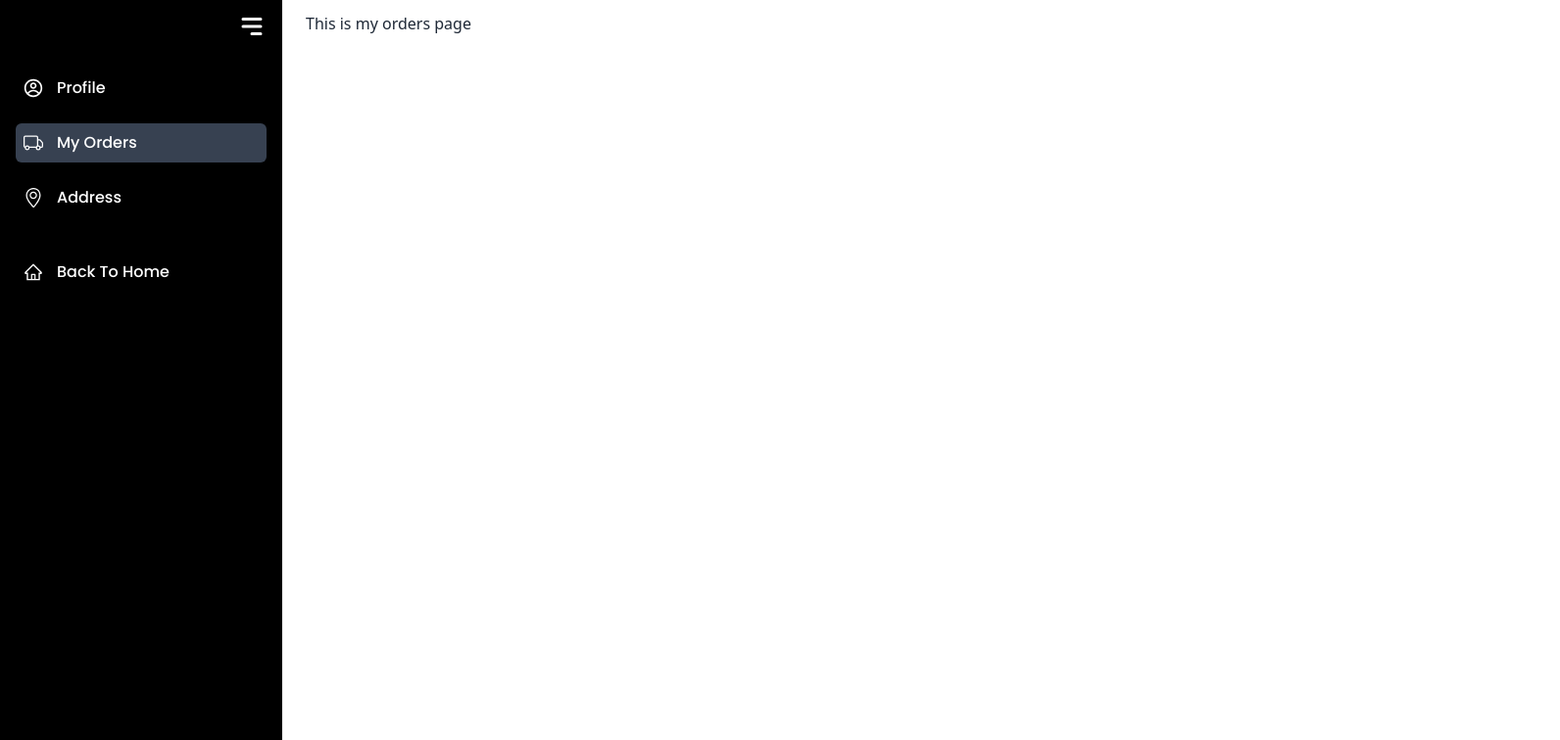
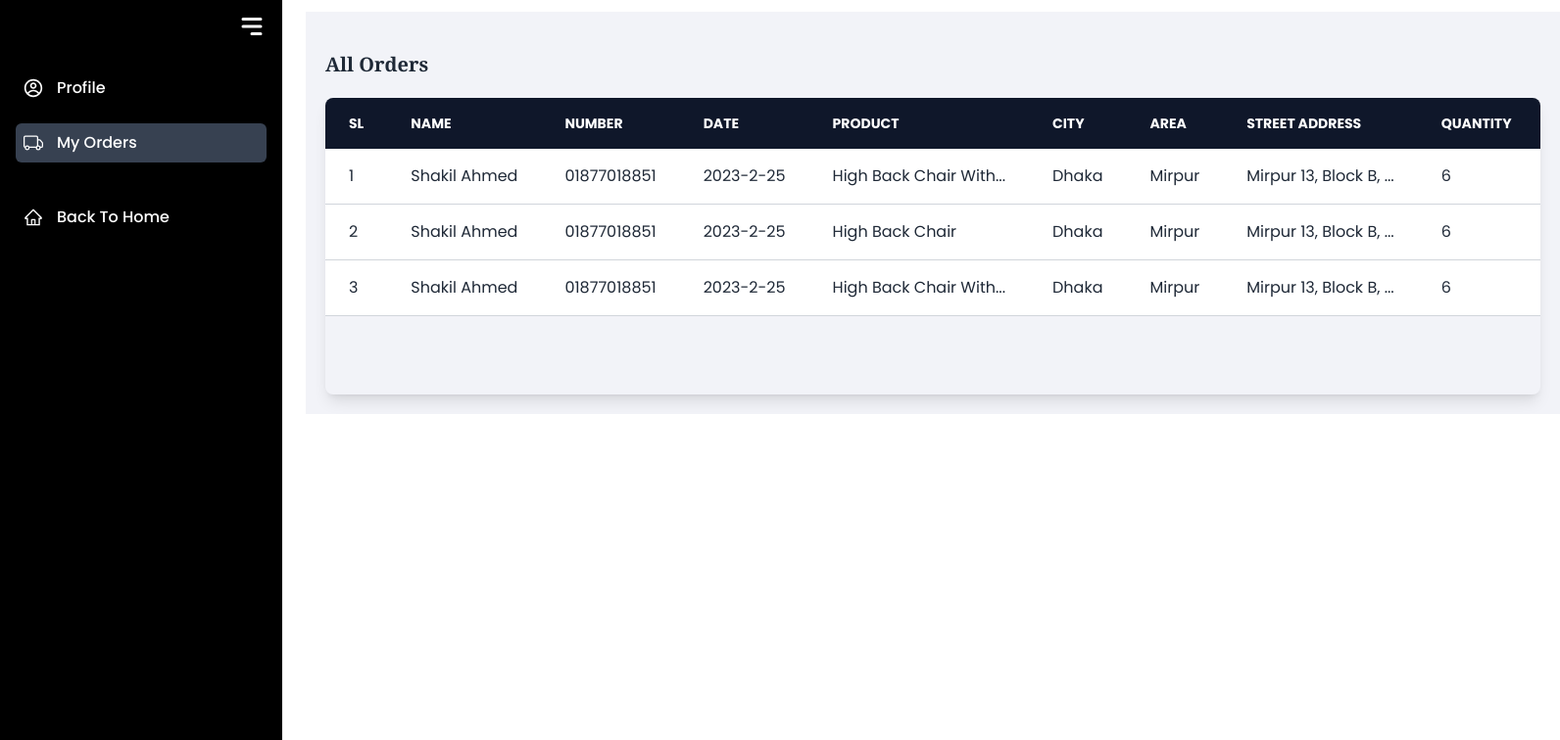
Before and after one commit to iamshakil19/super-tech-client, a React (Create React App) app: page /account/orders in a window 1280 px wide. Shown: the top 756 px of the page at 98% size, 1592 px wide, since content can reach past the window. Built offline with nearby package versions, Linux system fonts and the light colour scheme.

Commit message:
user order table almost done

```diff
--- /dev/null
+++ b/src/Layout/ProductFilter/ProductFilterLayout.js
@@ -0,0 +1,11 @@
+import React from 'react';
+
+const ProductFilterLayout = () => {
+    return (
+        <div>
+
+        </div>
+    );
+};
+
+export default ProductFilterLayout;
--- a/src/Pages/DashboardPages/UserPage/Address.js
+++ /dev/null
@@ -1,7 +0,0 @@
-import React from "react";
-
-const Address = () => {
-  return <div>This is address page</div>;
-};
-
-export default Address;
--- a/src/Pages/DashboardPages/UserPage/MyOrders.js
+++ /dev/null
@@ -1,11 +0,0 @@
-import React from 'react';
-
-const MyOrders = () => {
-    return (
-        <div>
-            This is my orders page
-        </div>
-    );
-};
-
-export default MyOrders;
--- /dev/null
+++ b/src/Pages/DashboardPages/UserPage/Orders/MyOrders.js
@@ -0,0 +1,82 @@
+import React from "react";
+
+import MyOrdersRow from "./MyOrdersRow";
+
+const myOrdersData = [
+  {
+    name: "Shakil Ahmed",
+    number: "01877018851",
+    date: "2023-2-25",
+    productName: "high back chair with head rest and something",
+    city: "Dhaka",
+    area: "Mirpur",
+    streetAddress:
+      "Mirpur 13, Block B, Road 9, House 13, Floor 2, Front  Side dffd dfdf dfdf dfdf dfdf",
+    quantity: 6,
+    status: "pending",
+  },
+  {
+    name: "Shakil Ahmed",
+    number: "01877018851",
+    date: "2023-2-25",
+    productName: "high back chair",
+    city: "Dhaka",
+    area: "Mirpur",
+    streetAddress:
+      "Mirpur 13, Block B, Road 9, House 13, Floor 2, Front  Side dffd dfdf dfdf dfdf dfdf",
+    quantity: 6,
+    status: "pending",
+  },
+  {
+    name: "Shakil Ahmed",
+    number: "01877018851",
+    date: "2023-2-25",
+    productName: "high back chair with head rest and something",
+    city: "Dhaka",
+    area: "Mirpur",
+    streetAddress:
+      "Mirpur 13, Block B, Road 9, House 13, Floor 2, Front  Side dffd dfdf dfdf dfdf dfdf",
+    quantity: 6,
+    status: "pending",
+  },
+];
+
+const MyOrders = () => {
+  return (
+    <div className="bg-[#F2F3F8] p-5">
+      <h2 className="text-xl font-serif font-semibold my-5">All Orders</h2>
+      {myOrdersData.length > 0 ? (
+        <div class="overflow-x-auto shadow-lg sm:rounded-lg poppins pb-20">
+          <table class="w-full text-left">
+            <thead class="text-sm text-white uppercase bg-slate-900">
+              <tr>
+                <th class="px-6 py-4 whitespace-nowrap">SL</th>
+                <th class="px-6 py-4 whitespace-nowrap">Name</th>
+                <th class="px-6 py-4 whitespace-nowrap">Number</th>
+                <th class="px-6 py-4 whitespace-nowrap">Date</th>
+                <th class="px-6 py-4 whitespace-nowrap">Product</th>
+                <th class="px-6 py-4 whitespace-nowrap">City</th>
+                <th class="px-6 py-4 whitespace-nowrap">Area</th>
+                <th class="px-6 py-4 whitespace-nowrap">Street Address</th>
+                <th class="px-6 py-4 whitespace-nowrap">Quantity</th>
+                <th class="px-6 py-4 whitespace-nowrap">Status</th>
+                <th class="px-6 py-4 whitespace-nowrap">Action</th>
+              </tr>
+            </thead>
+            <tbody className="">
+              {
+                myOrdersData.map((myOrder, i) => <MyOrdersRow myOrder={myOrder} key={i} i={i + 1} />)
+              }
+            </tbody>
+          </table>
+        </div>
+      ) : (
+        <div>
+          <h2 className="text-center font-medium">No Order Found</h2>
+        </div>
+      )}
+    </div>
+  );
+};
+
+export default MyOrders;
--- /dev/null
+++ b/src/Pages/DashboardPages/UserPage/Orders/MyOrdersRow.js
@@ -0,0 +1,54 @@
+import React from "react";
+import { BiDotsVertical } from "react-icons/bi";
+const MyOrdersRow = ({ myOrder, i }) => {
+  const {
+    name,
+    number,
+    date,
+    productName,
+    city,
+    area,
+    streetAddress,
+    quantity,
+    status,
+  } = myOrder;
+
+  return (
+    <tr class="bg-white border-b border-gray-300 hover:bg-gray-300">
+      <td class="px-6 py-4 whitespace-nowrap">{i}</td>
+      <td class="px-6 py-4 whitespace-nowrap capitalize">{name}</td>
+      <td class="px-6 py-4 whitespace-nowrap">{number}</td>
+      <td class="px-6 py-4 whitespace-nowrap">{date}</td>
+      <td class="px-6 py-4 whitespace-nowrap capitalize">
+        {productName.length > 20
+          ? productName.slice(0, 20) + "..."
+          : productName}
+      </td>
+      <td class="px-6 py-4 whitespace-nowrap capitalize">{city}</td>
+      <td class="px-6 py-4 whitespace-nowrap capitalize">{area}</td>
+      <td class="px-6 py-4 whitespace-nowrap capitalize">
+        {streetAddress.length > 20
+          ? streetAddress.slice(0, 20) + "..."
+          : streetAddress}
+      </td>
+      <td class="px-6 py-4 whitespace-nowrap">{quantity}</td>
+      <td class="px-6 py-4 whitespace-nowrap capitalize">{status}</td>
+      <td class="px-6 py-4 whitespace-nowrap dropdown dropdown-bottom dropdown-left">
+        {" "}
+        <label htmlFor="" tabIndex={1}>
+          <BiDotsVertical className="text-blue-500 cursor-pointer" size={24} />{" "}
+        </label>
+        <ul
+          tabIndex={1}
+          className="dropdown-content menu rounded-md  shadow-md shadow-gray-400 w-52"
+        >
+          <li className="text-white bg-slate-900 p-2 hover:bg-slate-600 cursor-pointer font-medium">
+            Details
+          </li>
+        </ul>
+      </td>
+    </tr>
+  );
+};
+
+export default MyOrdersRow;
--- a/src/Pages/DashboardPages/UserPage/Profile/Profile.js
+++ b/src/Pages/DashboardPages/UserPage/Profile/Profile.js
@@ -7,8 +7,8 @@ const Profile = () => {
   const [isEditable, setEditable] = useState(false);
   return (
     <div>
-      <div className="flex justify-center items-center overflow-auto p-10 poppins mt-20">
-        <div className="bg-slate-100 border border-gray-200 shadow-lg p-10 rounded-2xl max-w-3xl">
+      <div className="flex justify-center items-center overflow-auto p-8 poppins">
+        <div className="bg-slate-100 border border-gray-200 shadow-lg p-8 rounded-2xl max-w-3xl">
           <h2 className=" text-xl mb-5 font-semibold">My Profile</h2>
           <div className="flex flex-wrap gap-3 justify-between">
             <div className="md:flex w-full">
@@ -34,7 +34,7 @@ const Profile = () => {
                 onClick={() => setEditable(!isEditable)}
                 className="flex items-center my-3 font-semibold"
               >
-                Basic Info <FiEdit className="text-lg mx-3" />{" "}
+                Update Info <FiEdit className="text-lg mx-3" />{" "}
               </button>
             </div>
           </div>
--- a/src/Pages/DashboardPages/UserPage/Profile/ProfileInfo.js
+++ b/src/Pages/DashboardPages/UserPage/Profile/ProfileInfo.js
@@ -1,31 +1,61 @@
 import React from "react";
-
+const user = {
+  name: "Shakil Ahmed",
+  email: "shakilahmed@gmail.com",
+  phoneNumber: "01877018851",
+  birthday: "1999-01-09",
+  profession: "",
+  gender: "male",
+};
 const ProfileInfo = () => {
   return (
-    <div className="flex flex-wrap gap-5 justify-between">
+    <div className="flex flex-wrap gap-5 justify-between mt-3">
+      <div className="w-full">
+        <h3 className="font-semibold mb-1 text-lg">Basic Info</h3>
+      </div>
       <div className="flex flex-col w-full max-w-xs">
         <h3 className="font-semibold mb-1">Name</h3>
-        <p>Shakil Ahmed</p>
+        <p className="capitalize">{user.name}</p>
       </div>
       <div className="flex flex-col w-full max-w-xs">
         <h3 className="font-semibold  mb-1">Email</h3>
-        <p>sakil@gmail.com</p>
+        <p>{user.email}</p>
       </div>
       <div className="flex flex-col w-full max-w-xs">
         <h3 className="font-semibold  mb-1">Mobile Number</h3>
-        <p>01877018851</p>
+        <p>{user.phoneNumber}</p>
       </div>
       <div className="flex flex-col w-full max-w-xs">
         <h3 className="font-semibold mb-1">Profession</h3>
-        <p>Developer</p>
+        <p>{user.profession}</p>
       </div>
       <div className="flex flex-col w-full max-w-xs">
         <h3 className="font-semibold mb-1">Birthday</h3>
-        <p>1999-01-09</p>
+        <p>{user.birthday}</p>
       </div>
       <div className="flex flex-col w-full max-w-xs">
         <h3 className="font-semibold mb-1">Gender</h3>
-        <p>Male</p>
+        <p className="capitalize">{user.gender}</p>
+      </div>
+      <div className="border-b border-gray-300 w-full"></div>
+      <div className="w-full">
+        <h3 className="font-semibold mb-1 text-lg">Address</h3>
+      </div>
+      <div className="flex flex-col w-full max-w-xs">
+        <h3 className="font-semibold mb-1">Division</h3>
+        <p className="capitalize">Dhaka</p>
+      </div>
+      <div className="flex flex-col w-full max-w-xs">
+        <h3 className="font-semibold mb-1">Postal Code</h3>
+        <p className="capitalize">1216</p>
+      </div>
+      <div className="flex flex-col w-full max-w-xs">
+        <h3 className="font-semibold mb-1">Area</h3>
+        <p className="capitalize">Mirpur</p>
+      </div>
+      <div className="flex flex-col w-full max-w-xs">
+        <h3 className="font-semibold mb-1">Street Address</h3>
+        <p className="capitalize">Mirpur 13, Block B, Road 9</p>
       </div>
     </div>
   );
--- a/src/Pages/DashboardPages/UserPage/Profile/ProfileInfoEdit.js
+++ b/src/Pages/DashboardPages/UserPage/Profile/ProfileInfoEdit.js
@@ -19,11 +19,14 @@ const ProfileInfoEdit = ({ setEditable }) => {
     email: "shakilahmed@gmail.com",
     // phoneNumber: "01877018851",
     birthday: "1999-01-09",
-    gender: "male"
+    gender: "male",
   };
   return (
     <form onSubmit={handleSubmit(onSubmit)}>
-      <div className="flex flex-wrap gap-5 justify-between">
+      <div className="flex flex-wrap gap-5 justify-between mt-3">
+        <div className="w-full">
+          <h3 className="font-semibold mb-1 text-lg">Basic Info</h3>
+        </div>
         <div className="flex flex-col w-full max-w-xs">
           <h3 className="font-semibold mb-1">Name</h3>
           <input
@@ -131,6 +134,96 @@ const ProfileInfoEdit = ({ setEditable }) => {
             </div>
           </div>
         </div>
+        <div className="border-b border-gray-300 w-full"></div>
+        <div className="w-full">
+          <h3 className="font-semibold mb-1 text-lg">Address</h3>
+        </div>
+
+        <div className="flex flex-col w-full max-w-xs">
+          <h3 className="font-semibold mb-1">Division</h3>
+          <input
+            type="text"
+            placeholder="Type your division"
+            defaultValue={user.division && user.division}
+            className={`border block outline-none py-1.5 px-3 max-w-sm w-full rounded-md drop-shadow-md focus:drop-shadow-none ${
+              errors.division
+                ? " border-red-500 focus:border-red-500"
+                : "focus:border-slate-700 border-slate-300"
+            }`}
+            {...register("division", {
+              required: {
+                value: true,
+                message: "Division is required",
+              },
+            })}
+          />
+          {errors.division && (
+            <span className="label-text-alt text-red-500 text-sm ">
+              {errors.division.message}
+            </span>
+          )}
+        </div>
+        <div className="flex flex-col w-full max-w-xs">
+          <h3 className="font-semibold mb-1">Postal Code</h3>
+          <input
+            type="number"
+            placeholder="Type you postal code"
+            defaultValue={user.postalCode && user.postalCode}
+            className={`border block outline-none py-1.5 px-3 max-w-sm w-full rounded-md drop-shadow-md focus:drop-shadow-none focus:border-slate-700 border-slate-300`}
+            {...register("postalCode")}
+          />
+        </div>
+        <div className="flex flex-col w-full max-w-xs">
+          <h3 className="font-semibold mb-1">Area</h3>
+          <input
+            type="text"
+            placeholder="Type your area"
+            defaultValue={user.area && user.area}
+            className={`border block outline-none py-1.5 px-3 max-w-sm w-full rounded-md drop-shadow-md focus:drop-shadow-none ${
+              errors.area
+                ? " border-red-500 focus:border-red-500"
+                : "focus:border-slate-700 border-slate-300"
+            }`}
+            {...register("area", {
+              required: {
+                value: true,
+                message: "Area is required",
+              },
+            })}
+          />
+          {errors.area && (
+            <span className="label-text-alt text-red-500 text-sm ">
+              {errors.area.message}
+            </span>
+          )}
+        </div>
+        <div className="flex flex-col w-full max-w-xs">
+          <h3 className="font-semibold mb-1">Street Address</h3>
+          <input
+            type="text"
+            placeholder="Type your street address"
+            defaultValue={user.streetAddress && user.streetAddress}
+            className={`border block outline-none py-1.5 px-3 max-w-sm w-full rounded-md drop-shadow-md focus:drop-shadow-none ${
+              errors.streetAddress
+                ? " border-red-500 focus:border-red-500"
+                : "focus:border-slate-700 border-slate-300"
+            }`}
+            {...register("streetAddress", {
+              required: {
+                value: true,
+                message: "Street address is required",
+              },
+            })}
+          />
+          {errors.streetAddress && (
+            <span className="label-text-alt text-red-500 text-sm ">
+              {errors.streetAddress.message}
+            </span>
+          )}
+        </div>
+
+
+
         <div className="w-full mt-5">
           <button
             onClick={() => setEditable(false)}
--- a/src/Utils/LocalData.js
+++ b/src/Utils/LocalData.js
@@ -97,11 +97,6 @@ export const userSidebarMenus = [
     name: "my orders",
     path: "/account/orders",
     icon: BsTruck,
-  },
-  {
-    name: "Address",
-    path: "/account/address",
-    icon: SlLocationPin,
     margin: true,
   },
   {
```
Also changed, not shown: src/Routes/Routes/Routes.js (+1 -6 lines).
